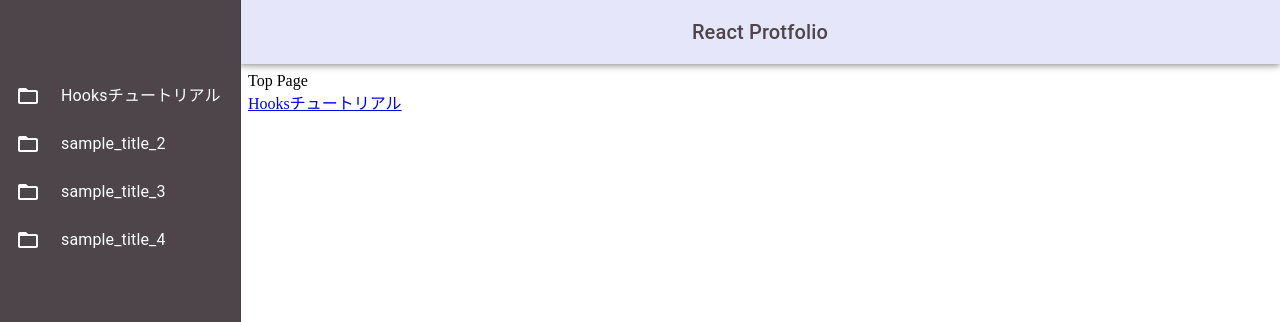
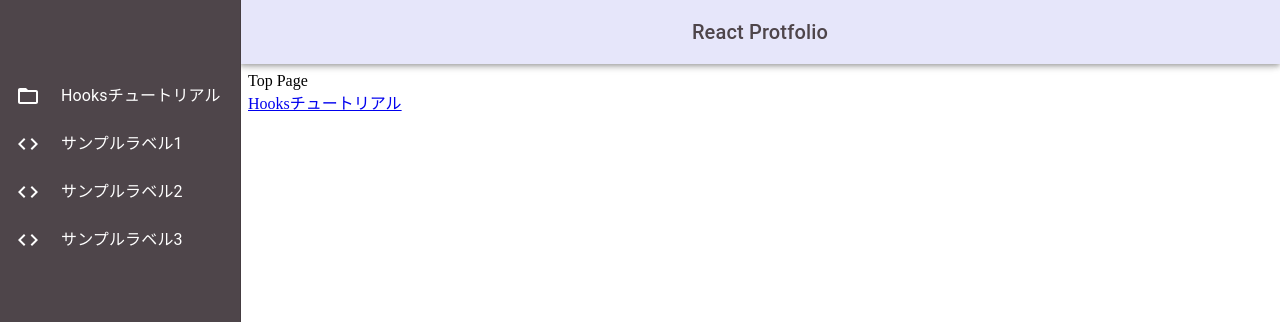
Before and after one commit to rio-threehouse/react_portfolio, a React (Create React App) app: page / in a window 1280 px wide. Shown: the top 322 px of the page. Built offline with nearby package versions, Linux system fonts and the light colour scheme.

Commit message:
add ナビゲーションリスト

```diff
--- /dev/null
+++ b/src/components/advanced/nav-list.tsx
@@ -0,0 +1,62 @@
+import React from 'react';
+import { List, ListItem, ListItemIcon, ListItemText } from '@material-ui/core';
+import { createStyles, makeStyles, Theme } from '@material-ui/core/styles';
+import {
+  FolderOpen as FolderIcon,
+  Code as CodeIcon,
+ } from '@material-ui/icons';
+
+const useStyles = makeStyles((theme: Theme) =>
+  createStyles({
+    listItemIcon: {
+      color: '#ffffff',
+      minWidth: 45,
+    },
+  }))
+
+const icons = {
+  FolderIcon,
+  CodeIcon,
+}
+
+type NavItem = {
+  icon: keyof typeof icons
+  label: string
+}
+
+const navList: NavItem[] = [
+  {
+    icon: 'FolderIcon',
+    label: 'Hooksチュートリアル'
+  },
+  {
+    icon: 'CodeIcon',
+    label: 'サンプルラベル1'
+  },
+  {
+    icon: 'CodeIcon',
+    label: 'サンプルラベル2'
+  },
+  {
+    icon: 'CodeIcon',
+    label: 'サンプルラベル3'
+  }
+]
+
+export const NavList: React.FC = () => {
+  const classes = useStyles()
+
+  return(
+    <List component="nav">
+      {navList.map((item, index) => (
+        <ListItem
+          button
+          key={index}
+        >
+          <ListItemIcon className={classes.listItemIcon}>{React.createElement(icons[item.icon])}</ListItemIcon>
+          <ListItemText primary={item.label} />
+        </ListItem>
+      ))}
+    </List>
+  )
+}
--- a/src/components/layout/basic.tsx
+++ b/src/components/layout/basic.tsx
@@ -1,6 +1,6 @@
 import React from 'react';
-import { AppBar, Toolbar, Typography, List, ListItem, ListItemIcon, ListItemText, Drawer } from '@material-ui/core';
-import { FolderOpen as FolderIcon } from '@material-ui/icons';
+import { NavList } from '../advanced/nav-list';
+import { AppBar, Toolbar, Typography, Drawer } from '@material-ui/core';
 import { createStyles, makeStyles, Theme } from '@material-ui/core/styles';
 
 const drawerWidth = 240;
@@ -26,10 +26,6 @@ const useStyles = makeStyles((theme: Theme) =>
       backgroundColor: '#4e454a',
       color: '#ffffff'
     },
-    listItemIcon: {
-      color: '#ffffff',
-      minWidth: 45,
-    },
     toolbar: theme.mixins.toolbar,
     content: {
       // 要素の余白がある場合の伸び率
@@ -40,13 +36,6 @@ const useStyles = makeStyles((theme: Theme) =>
     },
   }))
 
- const sampleListData = [
-   'Hooksチュートリアル',
-   'sample_title_2',
-   'sample_title_3',
-   'sample_title_4',
- ]
-
  const Content: React.SFC = ({children}) => (
    <div>
      <>{children}</>
@@ -55,23 +44,6 @@ const useStyles = makeStyles((theme: Theme) =>
 
 export const BasicLayout: React.FC = props => {
   const classes = useStyles()
-
-  const navList = (
-    <div>
-      <div className={classes.toolbar} />
-      <List >
-        {sampleListData.map((text, index) => (
-          <ListItem
-            button
-            key={index}
-          >
-            <ListItemIcon className={classes.listItemIcon}><FolderIcon /></ListItemIcon>
-            <ListItemText primary={text} />
-          </ListItem>
-        ))}
-      </List>
-    </div>
-  )
 
   return(
     <div className={classes.root}>
@@ -91,7 +63,8 @@ export const BasicLayout: React.FC = props => {
         className={classes.drawer}
         classes={{ paper: classes.drawerPaper }}
       >
-        {navList}
+        <div className={classes.toolbar} />
+        <NavList />
       </Drawer>
       <main className={classes.content}>
         <div className={classes.toolbar} />
```
